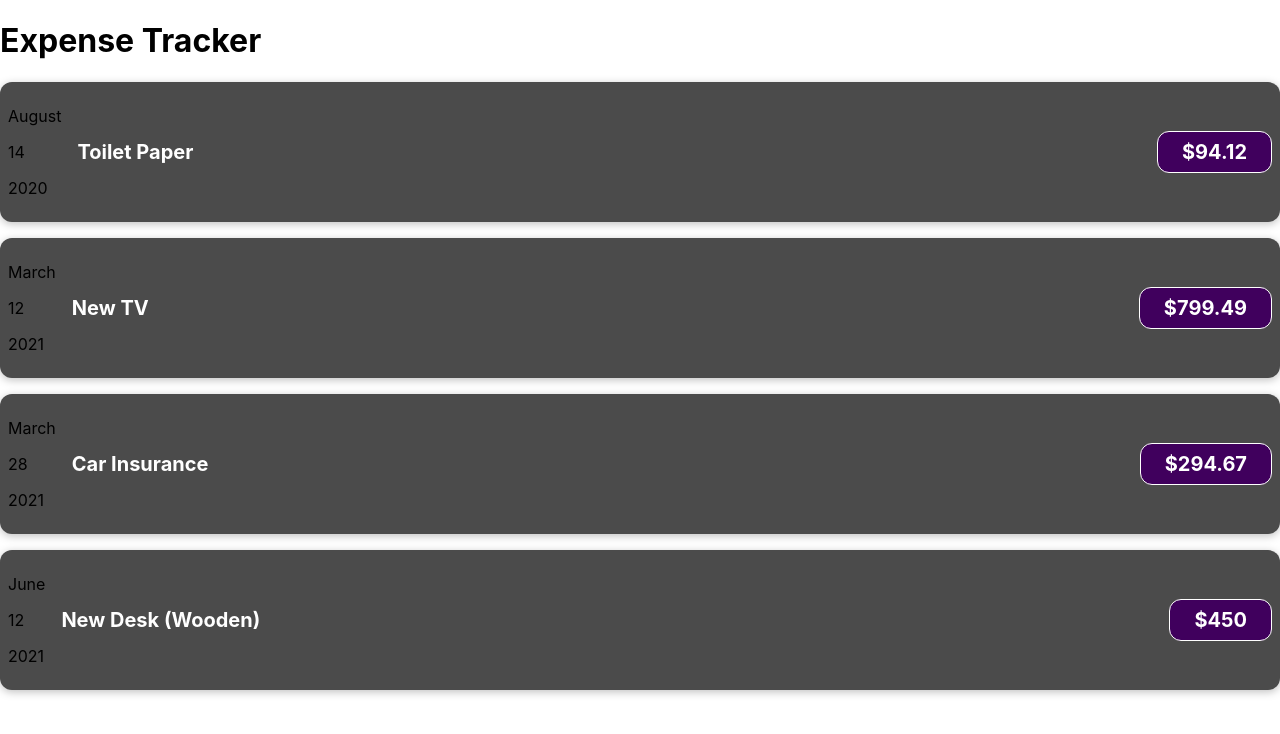
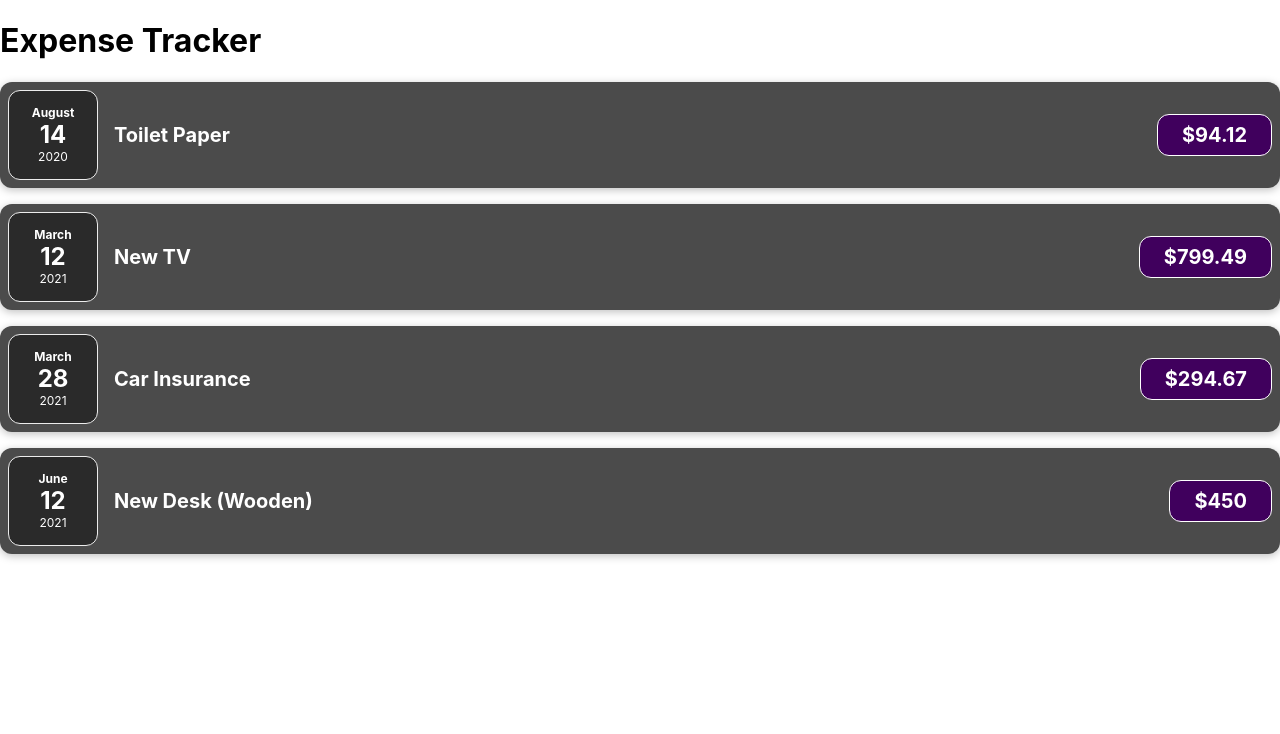
Before and after one commit to allanlalangan/expense-tracker, a React (Create React App) app: page / in a window 1280 px wide. Shown: the top 734 px of the page. Built offline with nearby package versions, Linux system fonts and the light colour scheme.

Commit message:
added styles to ExpenseDate component

```diff
--- a/src/components/ExpenseDate.js
+++ b/src/components/ExpenseDate.js
@@ -1,13 +1,15 @@
+import "./ExpenseDate_CourseTemplate.css";
+
 function ExpenseDate(props) {
   const month = props.date.toLocaleString("en-US", { month: "long" });
   const day = props.date.toLocaleString("en-US", { day: "2-digit" });
   const year = props.date.getFullYear();
 
   return (
-    <div>
-      <p>{month}</p>
-      <p>{day}</p>
-      <p>{year}</p>
+    <div className="expense-date">
+      <div className="expense-date__month">{month}</div>
+      <div className="expense-date__day">{day}</div>
+      <div className="expense-date__year">{year}</div>
     </div>
   );
 }
--- /dev/null
+++ b/src/components/ExpenseDate_CourseTemplate.css
@@ -0,0 +1,26 @@
+.expense-date {
+  display: flex;
+  flex-direction: column;
+  width: 5.5rem;
+  height: 5.5rem;
+  border: 1px solid #ececec;
+  background-color: #2a2a2a;
+  color: white;
+  border-radius: 12px;
+  align-items: center;
+  justify-content: center;
+}
+
+.expense-date__month {
+  font-size: 0.75rem;
+  font-weight: bold;
+}
+
+.expense-date__year {
+  font-size: 0.75rem;
+}
+
+.expense-date__day {
+  font-size: 1.5rem;
+  font-weight: bold;
+}
```
